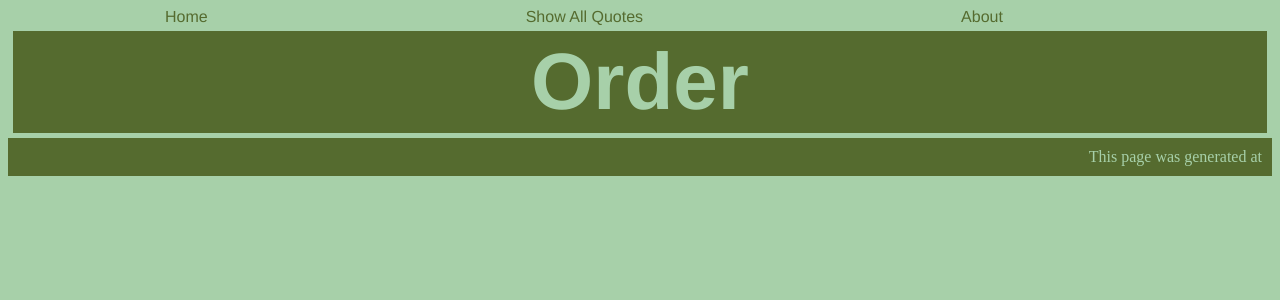
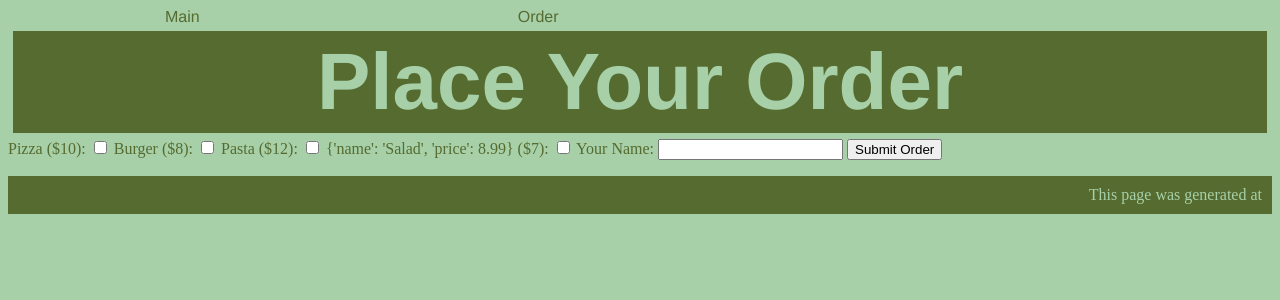
Before and after one commit to 444caro/cs412, a Django app: page /restaurant/order/ in a window 1280 px wide. Shown: the top 300 px of the page. Run offline with Django 5.2, Linux system fonts and the light colour scheme.

Commit message:
primary implementation of html files

```diff
--- a/restaurant/templates/restaurant/base.html
+++ b/restaurant/templates/restaurant/base.html
@@ -4,7 +4,7 @@
 <!--common HTML code that will be reused by all the other templates-->
 <html>
     <head>
-        <title>{% block title %}Restaurant{% endblock %}</title>
+        <title>{% block title %}{% endblock %}</title>
         <link rel="stylesheet" href="{% static 'styles.css' %}">
     </head>
 
@@ -12,7 +12,6 @@
         <nav>
             <a href="{% url 'main'%}">Main</a></li>
             <a href="{% url 'order'%}">Order</a>
-            <a href="{% url 'confirmation'%}">Confirmation</a>
         </nav>
         {%block content%}
         <!-- fill in section with specific page detail-->
--- a/restaurant/templates/restaurant/order.html
+++ b/restaurant/templates/restaurant/order.html
@@ -1,7 +1,29 @@
 <!-- templates/restaurant/order.html -->
-{% extends 'base.html' %}
+{% extends 'restaurant/base.html' %}
 {% block title %}Order{% endblock %}
 {% block content %}
-    <h2>Order</h2>
-    <!-- TODO: implement form -->
+<h2>Place Your Order</h2>
+    <form method="POST">
+        {% csrf_token %}
+        <label for="item1">Pizza ($10):</label>
+        <input type="checkbox" name="items" value="Pizza">
+        <input type="hidden" name="prices" value="10">
+
+        <label for="item2">Burger ($8):</label>
+        <input type="checkbox" name="items" value="Burger">
+        <input type="hidden" name="prices" value="8">
+
+        <label for="item3">Pasta ($12):</label>
+        <input type="checkbox" name="items" value="Pasta">
+        <input type="hidden" name="prices" value="12">
+
+        <label for="daily_special">{{ daily_special }} ($7):</label>
+        <input type="checkbox" name="items" value="{{ daily_special }}">
+        <input type="hidden" name="prices" value="7">
+
+        <label for="name">Your Name:</label>
+        <input type="text" name="name" required>
+
+        <button type="submit">Submit Order</button>
+    </form>
 {% endblock %}
--- a/restaurant/views.py
+++ b/restaurant/views.py
@@ -5,8 +5,11 @@ from datetime import timedelta, datetime # import the datetime module
 import random # import the random module
 import django.templatetags.static
 
+image = "https://images.squarespace-cdn.com/content/v1/6200d56d004f564915f49dea/536d54bf-2182-44a4-aa86-47b9b0773ffc/Ethos+1101211900.png"
+
 def main(request):
-    return render(request, 'restaurant/main.html')
+    context = {'image': image}
+    return render(request, 'restaurant/main.html', context)
 
 def order(request):
     specials = [
```
Also changed, not shown: restaurant/templates/restaurant/confirmation.html (+10 -3 lines), restaurant/templates/restaurant/main.html (+13 -1 lines).
